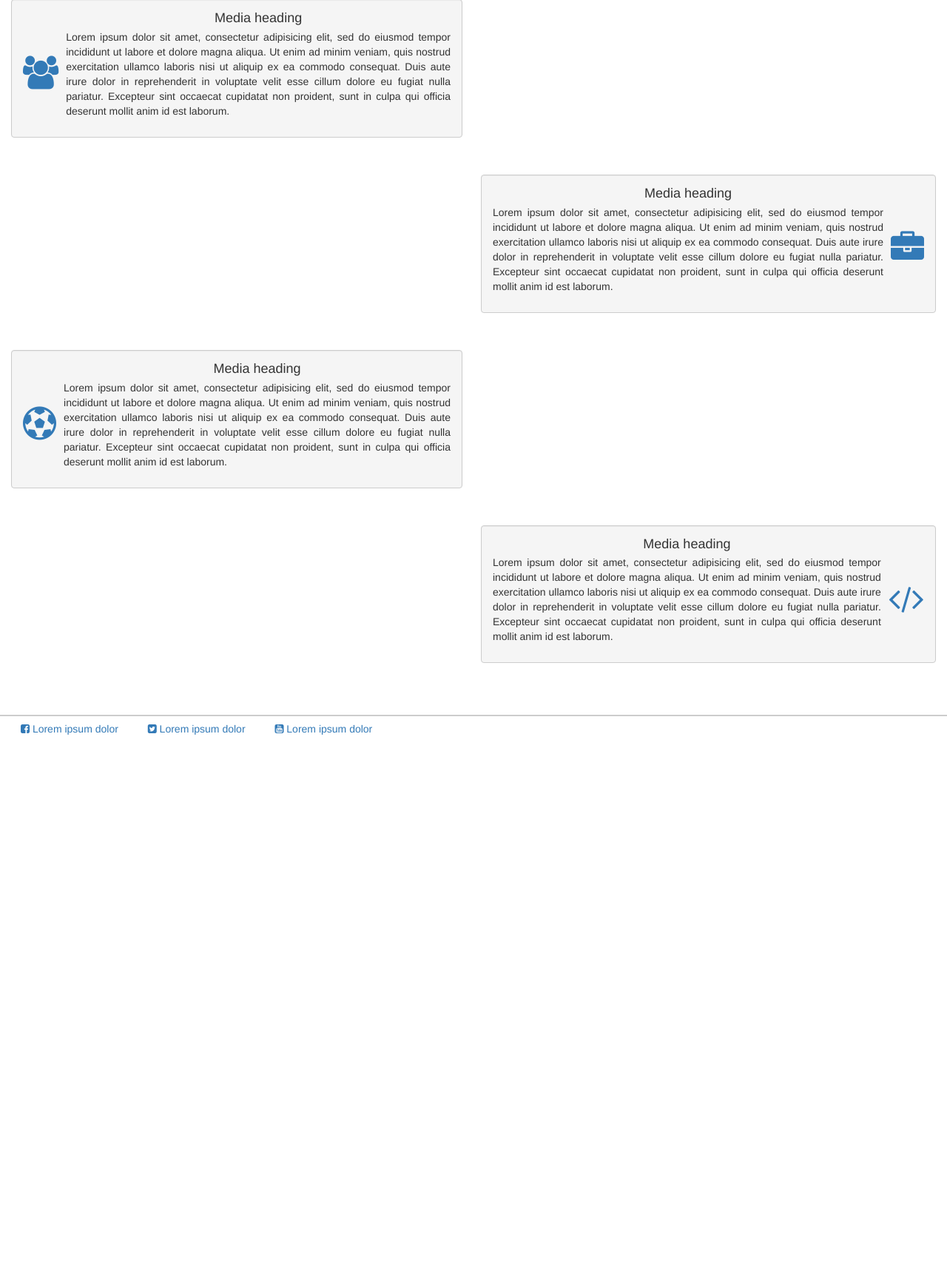
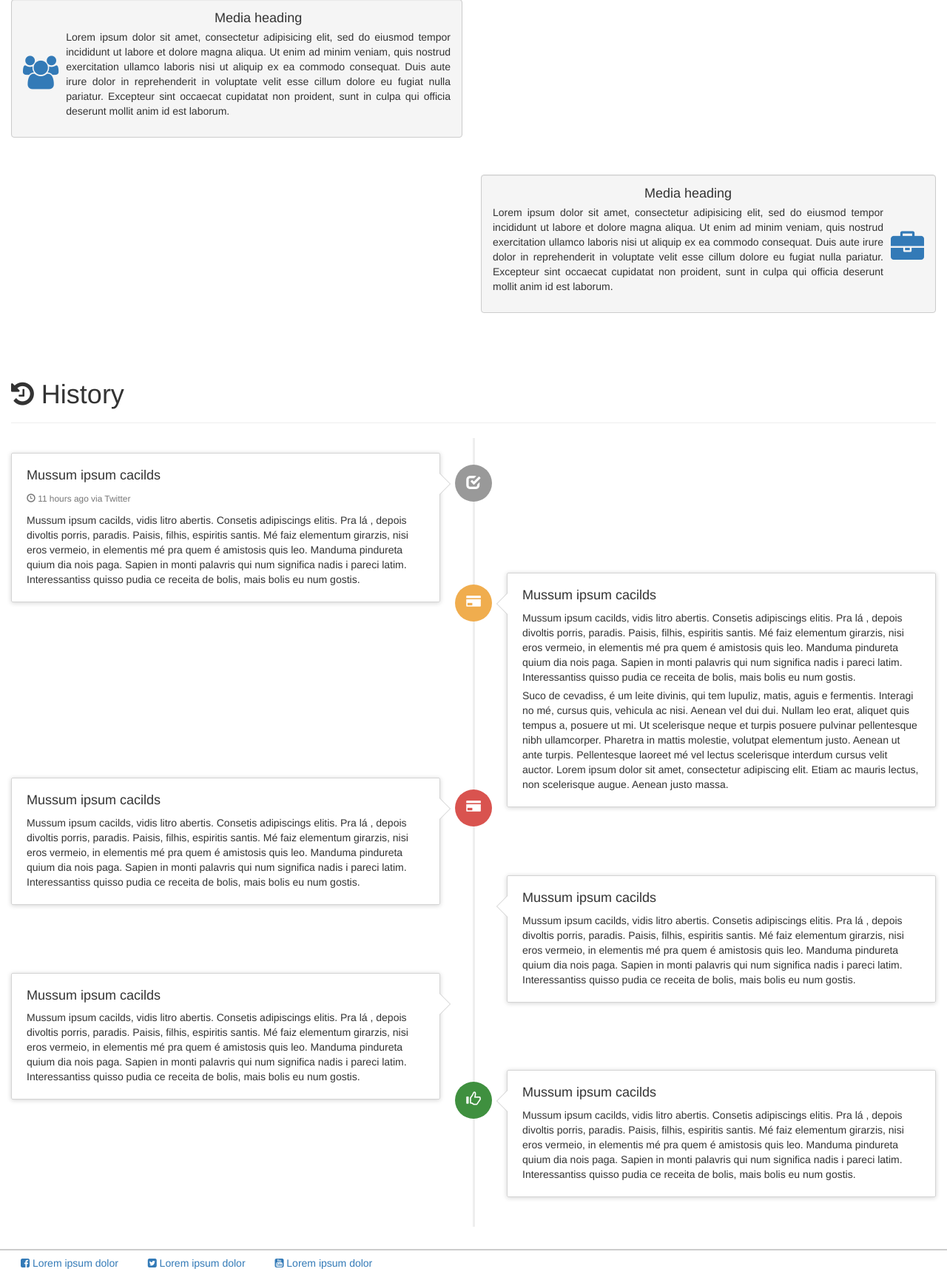
Before and after one commit to nikofernandez/ciICON, a CodeIgniter app: page /ciICON//about in a window 1280 px wide. Shown: the part 343-2077 px from the top of the page at 74% size. Before the commit the page ends 1336 px from the top, so only its background shows below. Run offline with CodeIgniter, Linux system fonts and the light colour scheme; some libraries are stand-ins or nearby versions; some web fonts are replaced.

Commit message:
added timeline

```diff
--- a/application/views/pages/about.php
+++ b/application/views/pages/about.php
@@ -45,45 +45,78 @@
     </div> <!-- /media boxes -->
   </div> <!-- /row -->
 
-  <div class="row">
+</div> <!-- /container-fluid -->
 
-    <div class="media boxes">
-
-      <div class="col-md-6">
-        <div class="box well">
-          <div class="media-left media-middle">
-            <a href="#">
-              <h1><span class="fa fa-soccer-ball-o media-object"></span></h1>
-            </a>
-          </div>
-          <div class="media-body">
-            <h4 class="media-heading">Media heading</h4>
-            <p class="text-justify">Lorem ipsum dolor sit amet, consectetur adipisicing elit, sed do eiusmod tempor incididunt ut labore et dolore magna aliqua. Ut enim ad minim veniam, quis nostrud exercitation ullamco laboris nisi ut aliquip ex ea commodo consequat. Duis aute irure dolor in reprehenderit in voluptate velit esse cillum dolore eu fugiat nulla pariatur. Excepteur sint occaecat cupidatat non proident, sunt in culpa qui officia deserunt mollit anim id est laborum.</p>
-          </div>
+<div class="container-fluid">
+  <div class="page-header">
+    <h1><span class="fa fa-history"></span> History</h1>
+  </div>
+  <ul class="timeline">
+    <li>
+      <div class="timeline-badge"><i class="glyphicon glyphicon-check"></i></div>
+      <div class="timeline-panel">
+        <div class="timeline-heading">
+          <h4 class="timeline-title">Mussum ipsum cacilds</h4>
+          <p><small class="text-muted"><i class="glyphicon glyphicon-time"></i> 11 hours ago via Twitter</small></p>
+        </div>
+        <div class="timeline-body">
+          <p>Mussum ipsum cacilds, vidis litro abertis. Consetis adipiscings elitis. Pra lá , depois divoltis porris, paradis. Paisis, filhis, espiritis santis. Mé faiz elementum girarzis, nisi eros vermeio, in elementis mé pra quem é amistosis quis leo. Manduma pindureta quium dia nois paga. Sapien in monti palavris qui num significa nadis i pareci latim. Interessantiss quisso pudia ce receita de bolis, mais bolis eu num gostis.</p>
         </div>
       </div>
-
-    </div> <!-- /media boxes -->
-  </div> <!-- /row -->
-  <div class="row">
-
-    <div class="media boxes">
-
-      <div class="col-md-6 pull-right">
-        <div class="box well">
-          <div class="media-body">
-            <h4 class="media-heading">Media heading</h4>
-            <p class="text-justify">Lorem ipsum dolor sit amet, consectetur adipisicing elit, sed do eiusmod tempor incididunt ut labore et dolore magna aliqua. Ut enim ad minim veniam, quis nostrud exercitation ullamco laboris nisi ut aliquip ex ea commodo consequat. Duis aute irure dolor in reprehenderit in voluptate velit esse cillum dolore eu fugiat nulla pariatur. Excepteur sint occaecat cupidatat non proident, sunt in culpa qui officia deserunt mollit anim id est laborum.</p>
-          </div>
-          <div class="media-right media-middle">
-            <a href="#">
-              <h1><span class="fa fa-code media-object"></span></h1>
-            </a>
-          </div>
+    </li>
+    <li class="timeline-inverted">
+      <div class="timeline-badge warning"><i class="glyphicon glyphicon-credit-card"></i></div>
+      <div class="timeline-panel">
+        <div class="timeline-heading">
+          <h4 class="timeline-title">Mussum ipsum cacilds</h4>
+        </div>
+        <div class="timeline-body">
+          <p>Mussum ipsum cacilds, vidis litro abertis. Consetis adipiscings elitis. Pra lá , depois divoltis porris, paradis. Paisis, filhis, espiritis santis. Mé faiz elementum girarzis, nisi eros vermeio, in elementis mé pra quem é amistosis quis leo. Manduma pindureta quium dia nois paga. Sapien in monti palavris qui num significa nadis i pareci latim. Interessantiss quisso pudia ce receita de bolis, mais bolis eu num gostis.</p>
+          <p>Suco de cevadiss, é um leite divinis, qui tem lupuliz, matis, aguis e fermentis. Interagi no mé, cursus quis, vehicula ac nisi. Aenean vel dui dui. Nullam leo erat, aliquet quis tempus a, posuere ut mi. Ut scelerisque neque et turpis posuere pulvinar pellentesque nibh ullamcorper. Pharetra in mattis molestie, volutpat elementum justo. Aenean ut ante turpis. Pellentesque laoreet mé vel lectus scelerisque interdum cursus velit auctor. Lorem ipsum dolor sit amet, consectetur adipiscing elit. Etiam ac mauris lectus, non scelerisque augue. Aenean justo massa.</p>
         </div>
       </div>
-
-    </div> <!-- /media boxes -->
-  </div> <!-- /row -->
-
-</div> <!-- /container-fluid -->
+    </li>
+    <li>
+      <div class="timeline-badge danger"><i class="glyphicon glyphicon-credit-card"></i></div>
+      <div class="timeline-panel">
+        <div class="timeline-heading">
+          <h4 class="timeline-title">Mussum ipsum cacilds</h4>
+        </div>
+        <div class="timeline-body">
+          <p>Mussum ipsum cacilds, vidis litro abertis. Consetis adipiscings elitis. Pra lá , depois divoltis porris, paradis. Paisis, filhis, espiritis santis. Mé faiz elementum girarzis, nisi eros vermeio, in elementis mé pra quem é amistosis quis leo. Manduma pindureta quium dia nois paga. Sapien in monti palavris qui num significa nadis i pareci latim. Interessantiss quisso pudia ce receita de bolis, mais bolis eu num gostis.</p>
+        </div>
+      </div>
+    </li>
+    <li class="timeline-inverted">
+      <div class="timeline-panel">
+        <div class="timeline-heading">
+          <h4 class="timeline-title">Mussum ipsum cacilds</h4>
+        </div>
+        <div class="timeline-body">
+          <p>Mussum ipsum cacilds, vidis litro abertis. Consetis adipiscings elitis. Pra lá , depois divoltis porris, paradis. Paisis, filhis, espiritis santis. Mé faiz elementum girarzis, nisi eros vermeio, in elementis mé pra quem é amistosis quis leo. Manduma pindureta quium dia nois paga. Sapien in monti palavris qui num significa nadis i pareci latim. Interessantiss quisso pudia ce receita de bolis, mais bolis eu num gostis.</p>
+        </div>
+      </div>
+    </li>
+    <li>
+      <div class="timeline-panel">
+        <div class="timeline-heading">
+          <h4 class="timeline-title">Mussum ipsum cacilds</h4>
+        </div>
+        <div class="timeline-body">
+          <p>Mussum ipsum cacilds, vidis litro abertis. Consetis adipiscings elitis. Pra lá , depois divoltis porris, paradis. Paisis, filhis, espiritis santis. Mé faiz elementum girarzis, nisi eros vermeio, in elementis mé pra quem é amistosis quis leo. Manduma pindureta quium dia nois paga. Sapien in monti palavris qui num significa nadis i pareci latim. Interessantiss quisso pudia ce receita de bolis, mais bolis eu num gostis.</p>
+        </div>
+      </div>
+    </li>
+    <li class="timeline-inverted">
+      <div class="timeline-badge success"><i class="glyphicon glyphicon-thumbs-up"></i></div>
+      <div class="timeline-panel">
+        <div class="timeline-heading">
+          <h4 class="timeline-title">Mussum ipsum cacilds</h4>
+        </div>
+        <div class="timeline-body">
+          <p>Mussum ipsum cacilds, vidis litro abertis. Consetis adipiscings elitis. Pra lá , depois divoltis porris, paradis. Paisis, filhis, espiritis santis. Mé faiz elementum girarzis, nisi eros vermeio, in elementis mé pra quem é amistosis quis leo. Manduma pindureta quium dia nois paga. Sapien in monti palavris qui num significa nadis i pareci latim. Interessantiss quisso pudia ce receita de bolis, mais bolis eu num gostis.</p>
+        </div>
+      </div>
+    </li>
+  </ul>
+</div>
--- a/application/views/templates/header.php
+++ b/application/views/templates/header.php
@@ -19,6 +19,9 @@
 
     <!-- Bootstrap Tags Input CSS -->
     <link rel="stylesheet" href="<?php echo base_url(); ?>/assets/css/bootstrap-tagsinput.css">
+
+    <!-- Timeline CSS -->
+    <link rel="stylesheet" href="<?php echo base_url(); ?>/assets/css/timeline.css">
 
     <style media="screen">
       .navbar, .navbar-inverse, .navbar-default a{
--- /dev/null
+++ b/assets/css/timeline.css
@@ -0,0 +1,138 @@
+.timeline {
+  list-style: none;
+  padding: 20px 0 20px;
+  position: relative;
+}
+.timeline:before {
+  top: 0;
+  bottom: 0;
+  position: absolute;
+  content: " ";
+  width: 3px;
+  background-color: #eeeeee;
+  left: 50%;
+  margin-left: -1.5px;
+}
+.timeline > li {
+  margin-bottom: 20px;
+  position: relative;
+}
+.timeline > li:before,
+.timeline > li:after {
+  content: " ";
+  display: table;
+}
+.timeline > li:after {
+  clear: both;
+}
+.timeline > li:before,
+.timeline > li:after {
+  content: " ";
+  display: table;
+}
+.timeline > li:after {
+  clear: both;
+}
+.timeline > li > .timeline-panel {
+  width: 50%;
+  float: left;
+  border: 1px solid #d4d4d4;
+  border-radius: 2px;
+  padding: 20px;
+  position: relative;
+  -webkit-box-shadow: 0 1px 6px rgba(0, 0, 0, 0.175);
+  box-shadow: 0 1px 6px rgba(0, 0, 0, 0.175);
+}
+.timeline > li.timeline-inverted + li:not(.timeline-inverted),
+.timeline > li:not(.timeline-inverted) + li.timeline-inverted {
+margin-top: -60px;
+}
+
+.timeline > li:not(.timeline-inverted) {
+padding-right:90px;
+}
+
+.timeline > li.timeline-inverted {
+padding-left:90px;
+}
+.timeline > li > .timeline-panel:before {
+  position: absolute;
+  top: 26px;
+  right: -15px;
+  display: inline-block;
+  border-top: 15px solid transparent;
+  border-left: 15px solid #ccc;
+  border-right: 0 solid #ccc;
+  border-bottom: 15px solid transparent;
+  content: " ";
+}
+.timeline > li > .timeline-panel:after {
+  position: absolute;
+  top: 27px;
+  right: -14px;
+  display: inline-block;
+  border-top: 14px solid transparent;
+  border-left: 14px solid #fff;
+  border-right: 0 solid #fff;
+  border-bottom: 14px solid transparent;
+  content: " ";
+}
+.timeline > li > .timeline-badge {
+  color: #fff;
+  width: 50px;
+  height: 50px;
+  line-height: 50px;
+  font-size: 1.4em;
+  text-align: center;
+  position: absolute;
+  top: 16px;
+  left: 50%;
+  margin-left: -25px;
+  background-color: #999999;
+  z-index: 100;
+  border-top-right-radius: 50%;
+  border-top-left-radius: 50%;
+  border-bottom-right-radius: 50%;
+  border-bottom-left-radius: 50%;
+}
+.timeline > li.timeline-inverted > .timeline-panel {
+  float: right;
+}
+.timeline > li.timeline-inverted > .timeline-panel:before {
+  border-left-width: 0;
+  border-right-width: 15px;
+  left: -15px;
+  right: auto;
+}
+.timeline > li.timeline-inverted > .timeline-panel:after {
+  border-left-width: 0;
+  border-right-width: 14px;
+  left: -14px;
+  right: auto;
+}
+.timeline-badge.primary {
+  background-color: #2e6da4 !important;
+}
+.timeline-badge.success {
+  background-color: #3f903f !important;
+}
+.timeline-badge.warning {
+  background-color: #f0ad4e !important;
+}
+.timeline-badge.danger {
+  background-color: #d9534f !important;
+}
+.timeline-badge.info {
+  background-color: #5bc0de !important;
+}
+.timeline-title {
+  margin-top: 0;
+  color: inherit;
+}
+.timeline-body > p,
+.timeline-body > ul {
+  margin-bottom: 0;
+}
+.timeline-body > p + p {
+  margin-top: 5px;
+}
```
